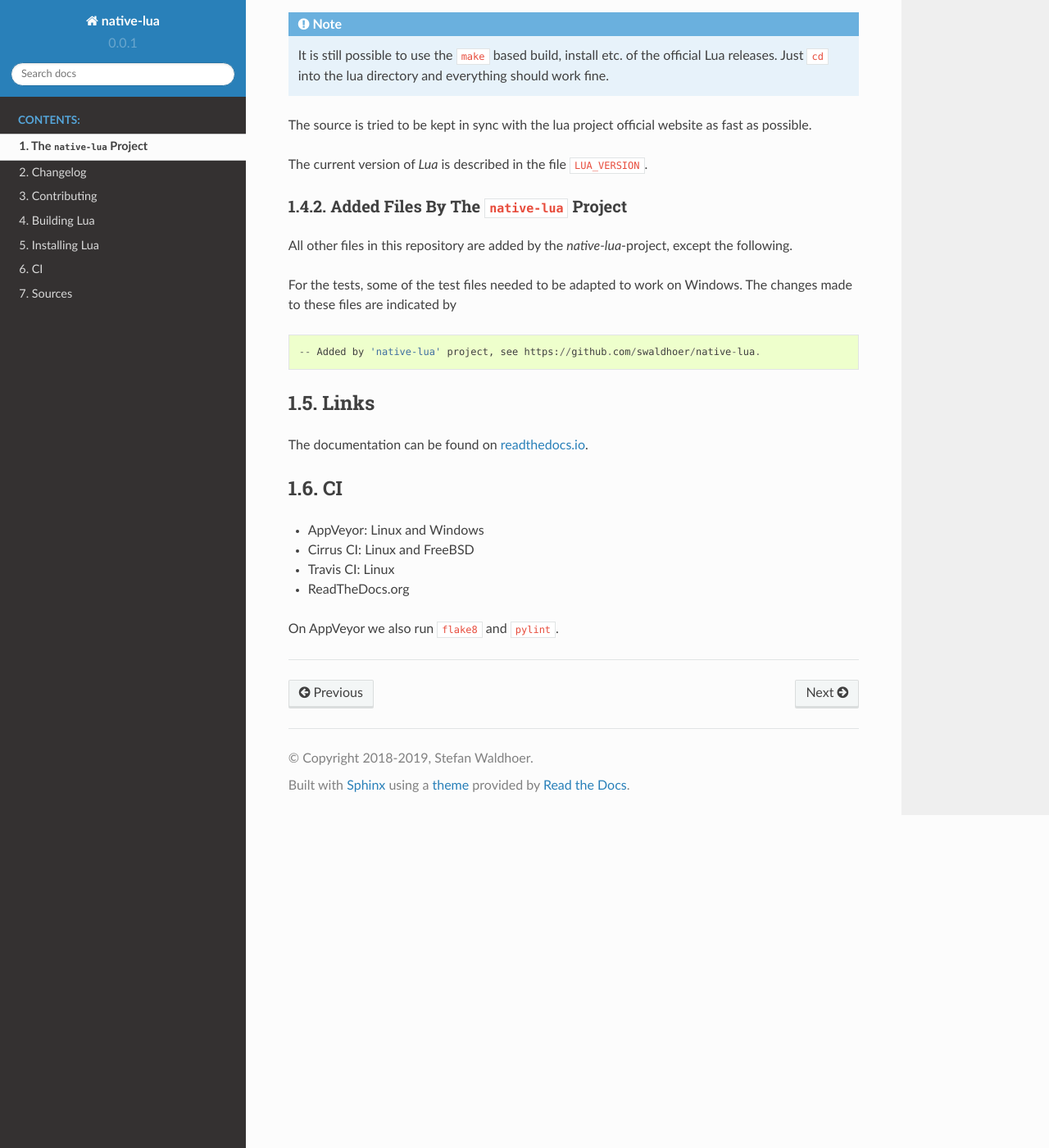
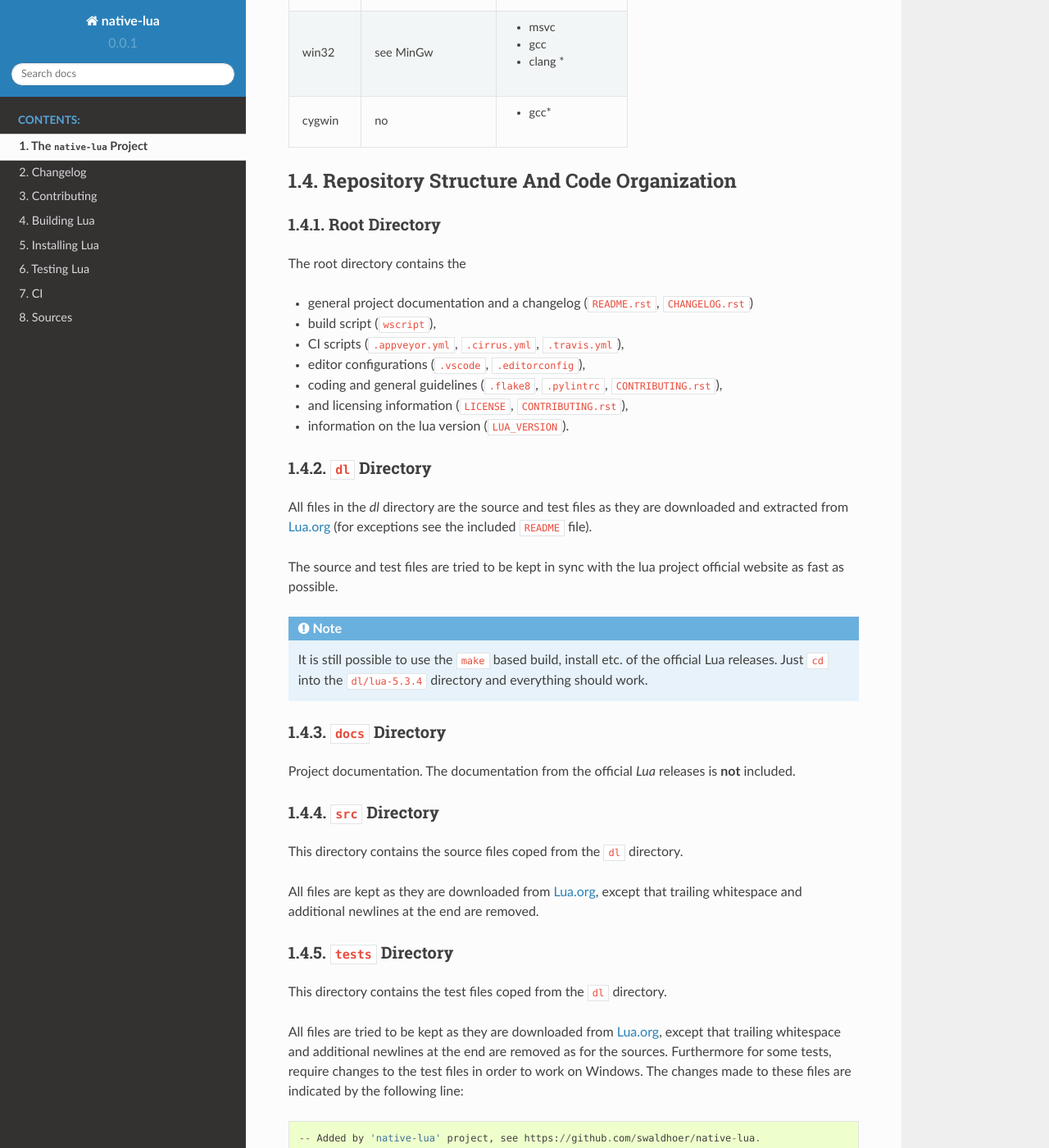
Before and after one commit to swaldhoer/native-lua, a Sphinx documentation site: the page built from docs/readme.rst, in a window 1280 px wide and 1400 px high, scrolled down 2483 px. Shown: the whole window at 82% size. Built offline with Sphinx 7.4.7 and the Read the Docs theme 2.0.0, drawn with Linux system fonts in a browser that asks for light colours; pages that are not in the unit, such as notebooks, are missing from menus; some of the changed text lies outside the part shown.

Commit message:
added documentation

```diff
--- a/CHANGELOG.rst
+++ b/CHANGELOG.rst
@@ -26,9 +26,7 @@
 - Rewrote `configure` step to print better readable output.
 - Added ``LUA_VERSION`` file to indicate the lua version obtained from
   `lua.org`_.
-- Restructured the way sources, documentation etc. are stored. The structure is
-  not final, especially for the documentation, and is subject to change.
-- Updated to waf 2.0.16.
+- Restructured the way sources, documentation etc. are stored.
 - Added a rules for contributing to the project (see ``CONTRIBUTING.md``).
 
 Deprecated
--- a/README.rst
+++ b/README.rst
@@ -8,6 +8,7 @@
 
 `Lua` is multi-paradigm programming language. `Lua` is cross-platform as it is
 written in ANSI C. Lua is licensed under `MIT`_ license.
+
 For information on `Lua` see `Lua.org`_.
 
 ********
@@ -28,16 +29,34 @@
 How-To
 ******
 
+Building `Lua` requires python 2.7 or greater and some C compiler.
+
 .. code-block::
 
   git clone https://github.com/swaldhoer/native-lua
   cd native-lua
   python waf configure
-  # replace {compiler} accordingly to the successful configured compilers
-  python waf build_{compiler}
-  python waf install_{compiler}
 
-For all build and test options see the output of
+The output will show a number of successfully configured compilers, e.g., for
+Windows with installed MSVC, gcc and clang the output should like this:
+
+.. code-block::
+
+  ...
+  Configured compilers                          : msvc, gcc, clang
+  'configure' finished successfully
+
+Now the build commands ``build_msvc``, ``build_gcc`` and ``build_clang`` should
+work. The command concatenate is the same on all platforms, ``build_`` and then
+the name of the successfully configured compiler.
+
+.. code-block::
+
+  python waf build_gcc
+  ...
+  python waf install_gcc
+
+For all build and test options on the platform see the output of
 
 .. code-block::
 
@@ -55,14 +74,14 @@
 +==========+=======================+=====================+
 | aix      | - gcc                 | - xlc *             |
 |          |                       | - gcc *             |
-|          |                       | - [ ] clang *       |
+|          |                       | - clang *           |
 +----------+-----------------------+---------------------+
 | bsd      | - gcc                 | - gcc *             |
 |          |                       | - clang *           |
 +----------+-----------------------+---------------------+
 | c89      | - gcc                 | all compilers *     |
 +----------+-----------------------+---------------------+
-| freebsd  | - gcc                 | - gcc *             |
+| FreeBSD  | - gcc                 | - gcc *             |
 |          |                       | - clang *           |
 +----------+-----------------------+---------------------+
 | generic  | - gcc                 | - TODO              |
@@ -71,55 +90,82 @@
 |          |                       | - clang             |
 |          |                       | - icc *             |
 +----------+-----------------------+---------------------+
-| macos    | - gcc                 | - gcc *             |
+| macOS    | - gcc                 | - gcc *             |
 |          |                       | - clang *           |
 +----------+-----------------------+---------------------+
-| mingw    | - gcc                 | see win32           |
+| MinGW    | - gcc                 | see win32           |
 +----------+-----------------------+---------------------+
 | posix    | - gcc                 | - TODO              |
 +----------+-----------------------+---------------------+
 | solaris  | - gcc                 | - gcc *             |
 |          |                       | - clang *           |
 +----------+-----------------------+---------------------+
-| win32    | see mingw             | - msvc              |
+| win32    | see MinGw             | - msvc              |
 |          |                       | - gcc               |
 |          |                       | - clang *           |
 +----------+-----------------------+---------------------+
 | cygwin   | no                    | - gcc*              |
 +----------+-----------------------+---------------------+
 
-***************************
-Contents Of This Repository
-***************************
+******************************************
+Repository Structure And Code Organization
+******************************************
 
-Content Directly Taken From The Lua Project
-===========================================
+Root Directory
+==============
 
-All files in the `lua` directory, (except the ones ending with ``_win.lua``) are
-from `Lua.org`_. All files are as they are downloaded from `Lua.org`_, except
-that trailing whitespace and additional newlines at the end of file have been
-removed. In ``lua/tests/libs/`` the ``Makefile`` needed to be adapted to work
-with this repository structure.
+The root directory contains the
+
+- general project documentation and a changelog (``README.rst``,
+  ``CHANGELOG.rst``)
+- build script (``wscript``),
+- CI scripts (``.appveyor.yml``, ``.cirrus.yml``, ``.travis.yml``),
+- editor configurations (``.vscode``, ``.editorconfig``),
+- coding and general guidelines (``.flake8``, ``.pylintrc``,
+  ``CONTRIBUTING.rst``),
+- and licensing information (``LICENSE``, ``CONTRIBUTING.rst``),
+- information on the lua version (``LUA_VERSION``).
+
+``dl`` Directory
+================
+
+All files in the `dl` directory are the source and test files as they are
+downloaded and extracted from `Lua.org`_ (for exceptions see the included
+``README`` file).
+
+The source and test files are tried to be kept in sync with the lua project
+official website as fast as possible.
 
 .. note::
 
     It is still possible to use the ``make`` based build, install etc. of the
-    official Lua releases. Just ``cd`` into the lua directory  and everything
-    should work fine.
+    official Lua releases. Just ``cd`` into the ``dl/lua-5.3.4`` directory
+    and everything should work.
 
-The source is tried to be kept in sync with the lua project official website as
-fast as possible.
+``docs`` Directory
+==================
 
-The current version of `Lua` is described in the file ``LUA_VERSION``.
+Project documentation. The documentation from the official `Lua` releases is
+**not** included.
 
-Added Files By The ``native-lua`` Project
-=========================================
+``src`` Directory
+=================
 
-All other files in this repository are added by the `native-lua`-project,
-except the following.
+This directory contains the source files coped from the ``dl`` directory.
 
-For the tests, some of the test files needed to be adapted to work on Windows.
-The changes made to these files are indicated by
+All files are kept as they are downloaded from `Lua.org`_, except that trailing
+whitespace and additional newlines at the end are removed.
+
+``tests`` Directory
+===================
+
+This directory contains the test files coped from the ``dl`` directory.
+
+All files are tried to be kept as they are downloaded from `Lua.org`_, except
+that trailing whitespace and additional newlines at the end are removed as for
+the sources. Furthermore for some tests, require changes to the test files in
+order to work on Windows. The changes made to these files are indicated by the
+following line:
 
 .. code-block::
 
--- a/docs/index.rst
+++ b/docs/index.rst
@@ -13,5 +13,6 @@
     ./contributing.rst
     ./build.rst
     ./install.rst
+    ./test.rst
     ./ci.rst
     ./sources.rst
--- /dev/null
+++ b/docs/test.rst
@@ -0,0 +1,5 @@
+.. _TESTING_LUA:
+
+###########
+Testing Lua
+###########
```
Also changed, not shown: other parts of CHANGELOG.rst (+1 -1 lines), other parts of README.rst (+2 -2 lines), 3 other files.
